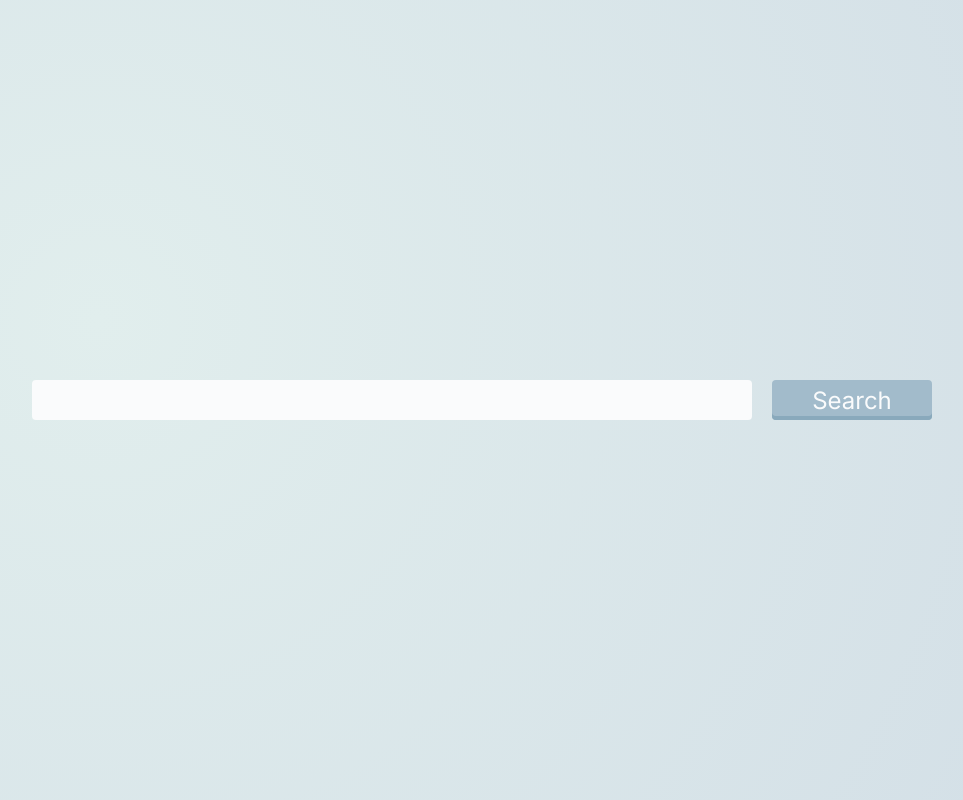
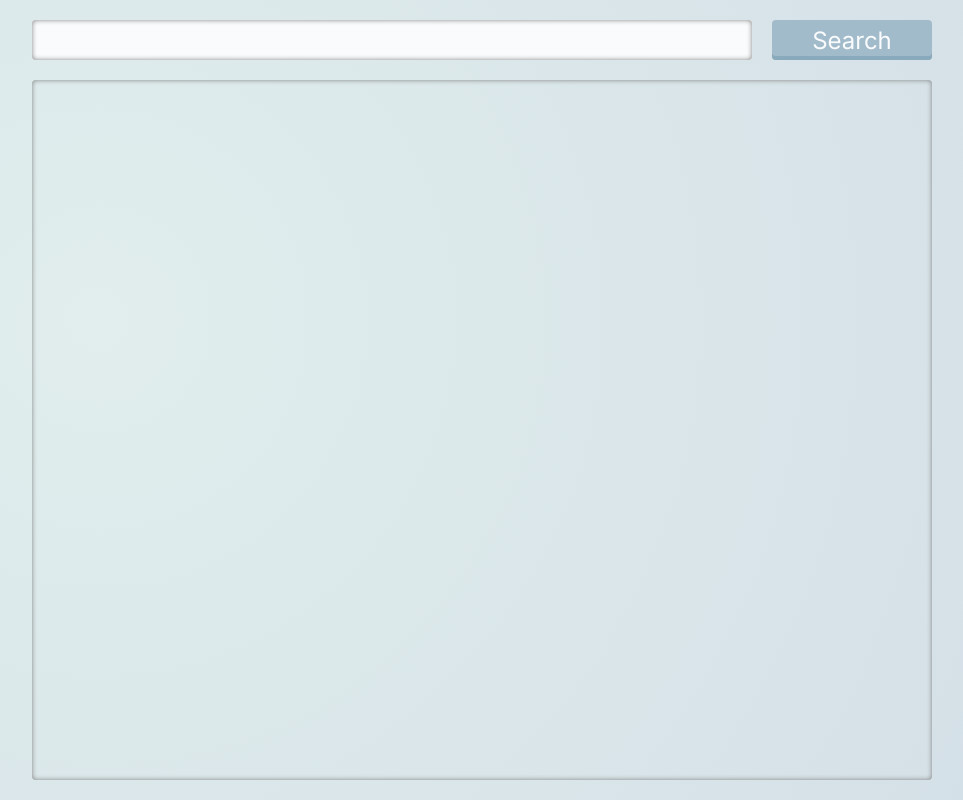
Before and after one commit to pambaka/react-project, a React (Vite) app: page / in a window 1280 px wide. Shown: the whole page, without its empty margins (158-1121 px from the left). Built offline with nearby package versions, Linux system fonts and the light colour scheme.

Commit message:
feat: render results section

```diff
--- a/src/App.css
+++ b/src/App.css
@@ -1,8 +1,9 @@
 #root {
   width: 100%;
-  max-width: 1280px;
+  max-width: 900px;
   padding: 1rem;
   display: flex;
   flex-direction: column;
   align-items: center;
+  gap: 20px;
 }
--- a/src/App.tsx
+++ b/src/App.tsx
@@ -1,12 +1,17 @@
 import './App.css';
+import { Component } from 'react';
 import SearchSection from './search-section/search-section';
+import ResultsSection from './results-section/results-section';
 
-function App() {
-  return (
-    <>
-      <SearchSection />
-    </>
-  );
+class App extends Component {
+  render() {
+    return (
+      <>
+        <SearchSection />
+        <ResultsSection />
+      </>
+    );
+  }
 }
 
 export default App;
--- a/src/index.css
+++ b/src/index.css
@@ -25,6 +25,7 @@ input {
   outline: none;
 }
 
-input {
+input,
+section {
   box-sizing: border-box;
 }
--- /dev/null
+++ b/src/results-section/results-section.css
@@ -0,0 +1,10 @@
+.results-section {
+  width: 100%;
+  height: calc(100vh - 40px - 20px - 40px);
+  min-height: 200px;
+  padding: 20px;
+  border-radius: 4px;
+  box-shadow: 0px 0px 5px gray inset;
+  overflow-y: auto;
+  scrollbar-color: #d4e0e7 #fafbfc;
+}
--- /dev/null
+++ b/src/results-section/results-section.tsx
@@ -0,0 +1,10 @@
+import './results-section.css';
+import { Component } from 'react';
+
+class ResultsSection extends Component {
+  render() {
+    return <section className="results-section"></section>;
+  }
+}
+
+export default ResultsSection;
--- a/src/search-section/search-section.css
+++ b/src/search-section/search-section.css
@@ -1,6 +1,5 @@
 .search-section {
   width: 100%;
-  max-width: 900px;
   height: 40px;
   display: flex;
   align-items: flex-end;
@@ -14,6 +13,7 @@
   padding: 5px 10px;
   border-radius: 4px;
   background-color: #fafbfc;
+  box-shadow: 0px 0px 5px gray inset;
   color: #283a46;
   font-size: 1.5rem;
 }
```
